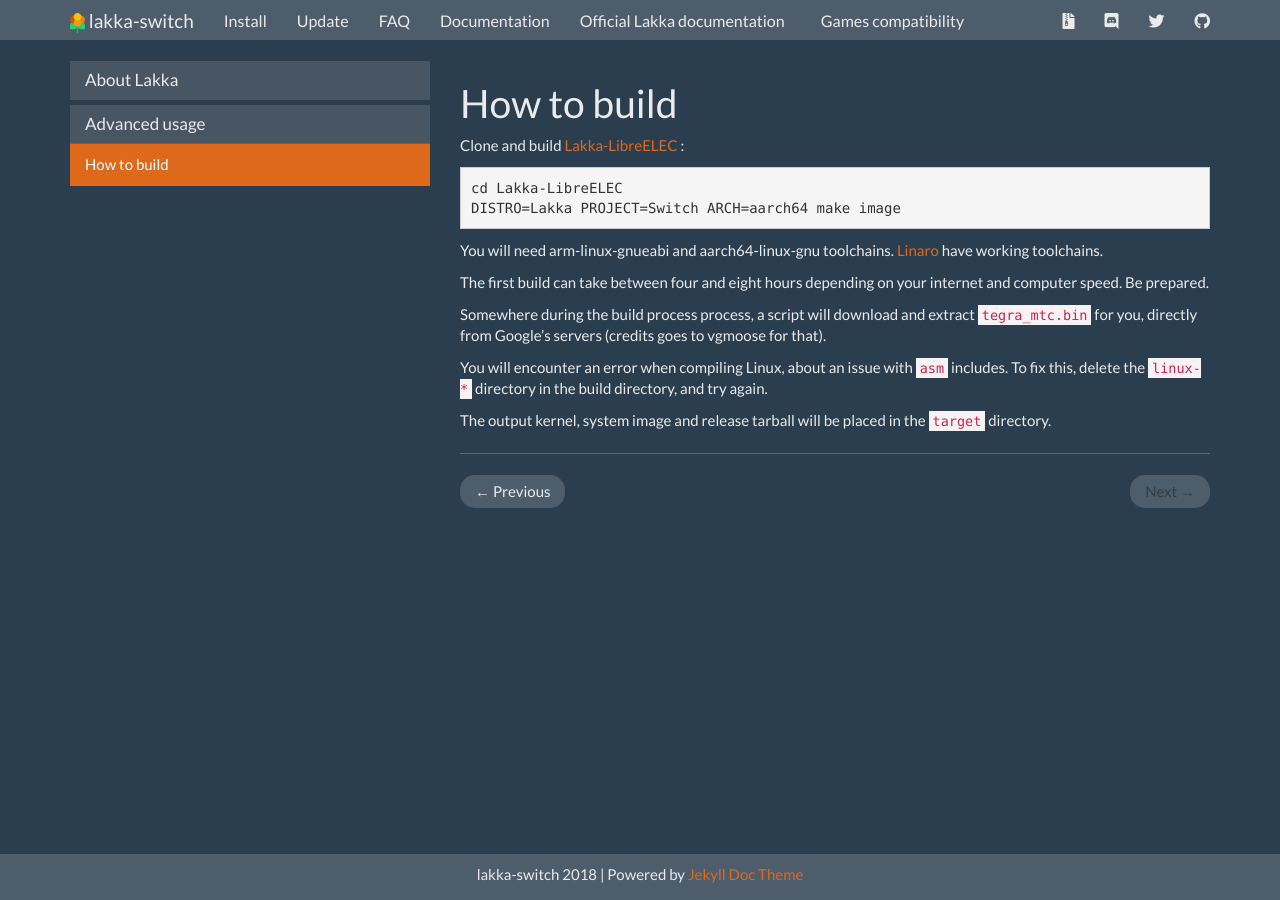
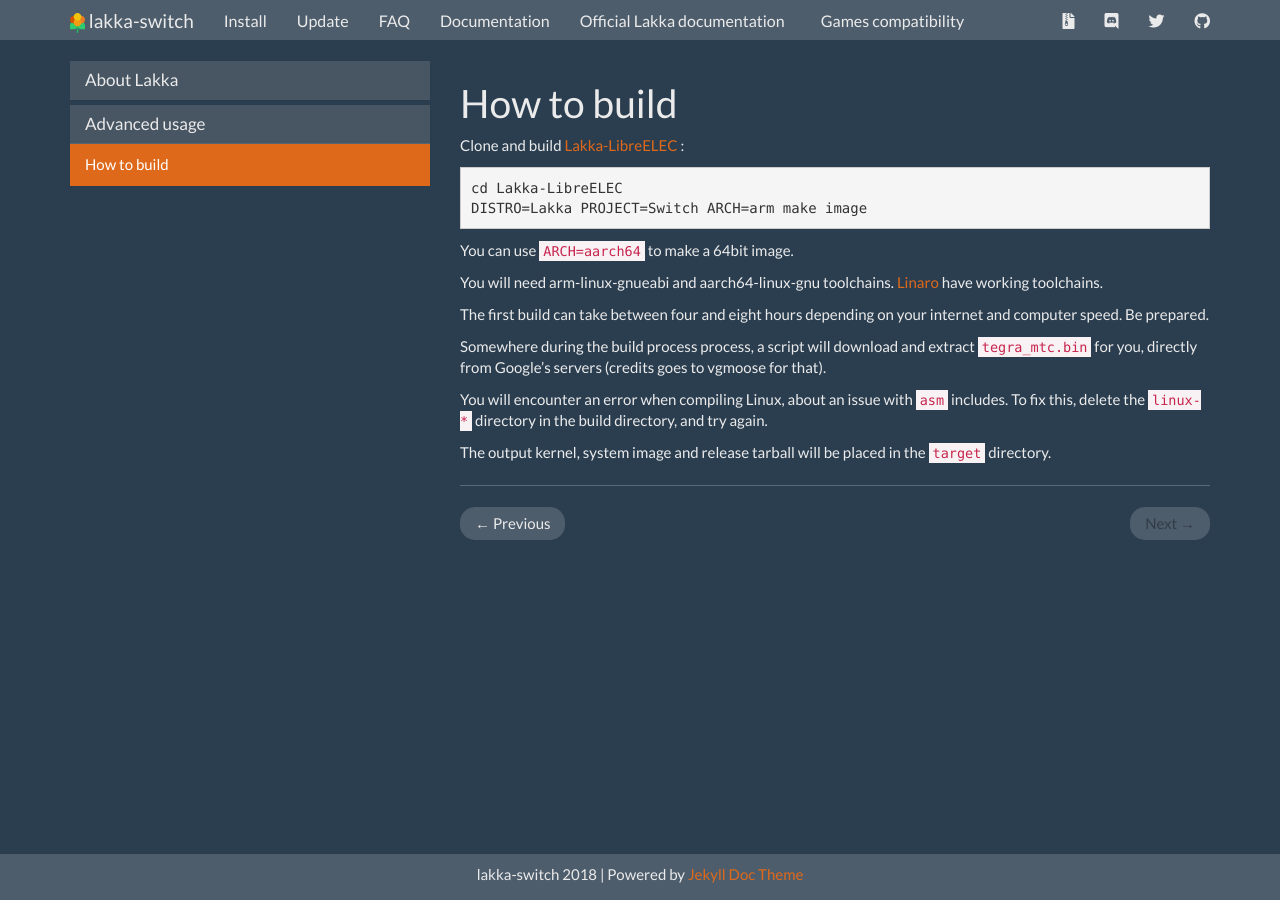
Before and after one commit to lakka-switch/documentation, a Jekyll site: the page built from _docs/howtobuild.md, in a window 1280 px wide. Built offline with Jekyll 4.4.1, drawn with Linux system fonts in a browser that asks for light colours; nearby versions of some CDN libraries.

Commit message:
Update howtobuild.md

````diff
--- a/_docs/howtobuild.md
+++ b/_docs/howtobuild.md
@@ -7,8 +7,10 @@
 
 ```
 cd Lakka-LibreELEC
-DISTRO=Lakka PROJECT=Switch ARCH=aarch64 make image
+DISTRO=Lakka PROJECT=Switch ARCH=arm make image
 ```
+
+You can use `ARCH=aarch64` to make a 64bit image.
 
 You will need arm-linux-gnueabi and aarch64-linux-gnu toolchains. [Linaro](https://releases.linaro.org/components/toolchain/binaries/latest-7/) have working toolchains.
 
````
